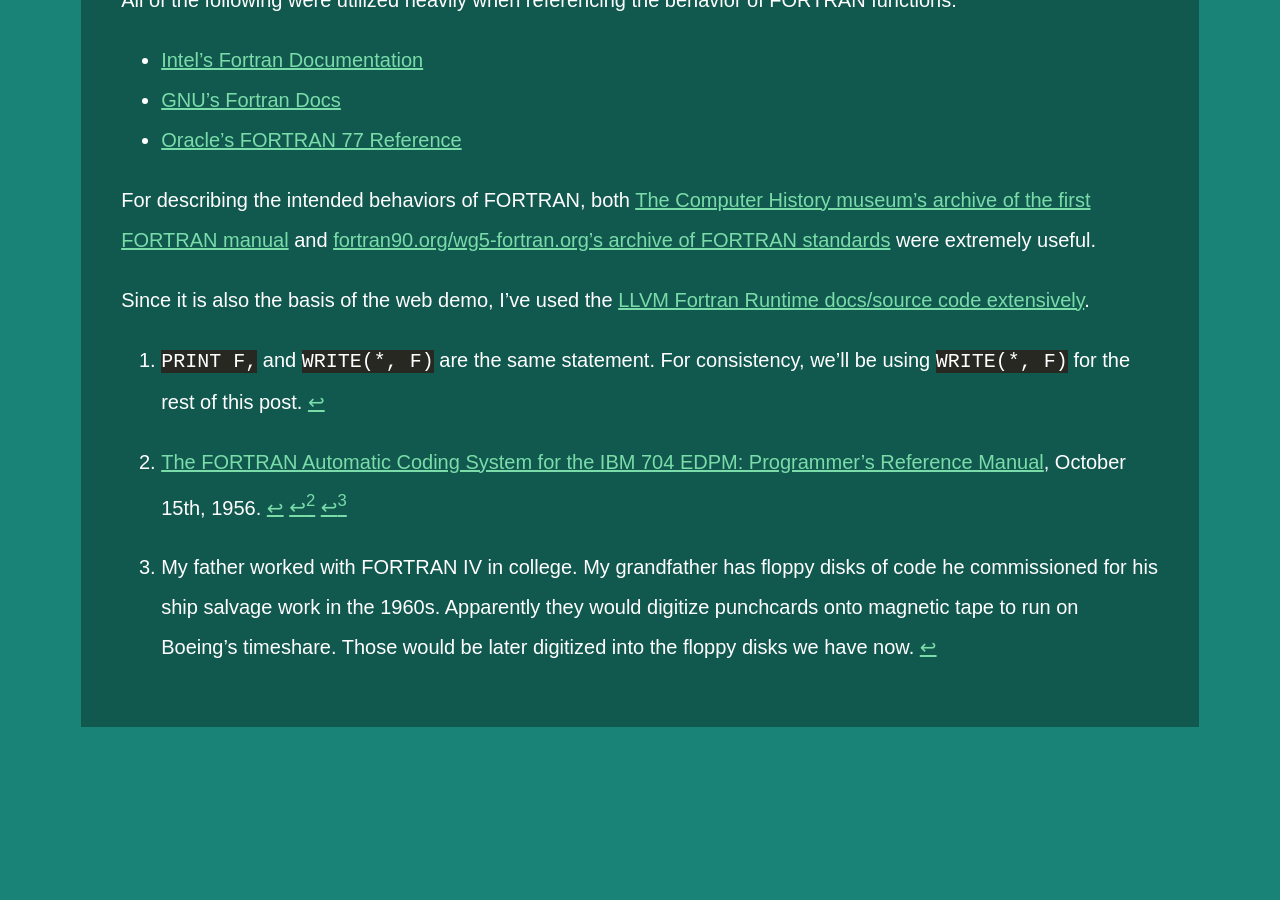
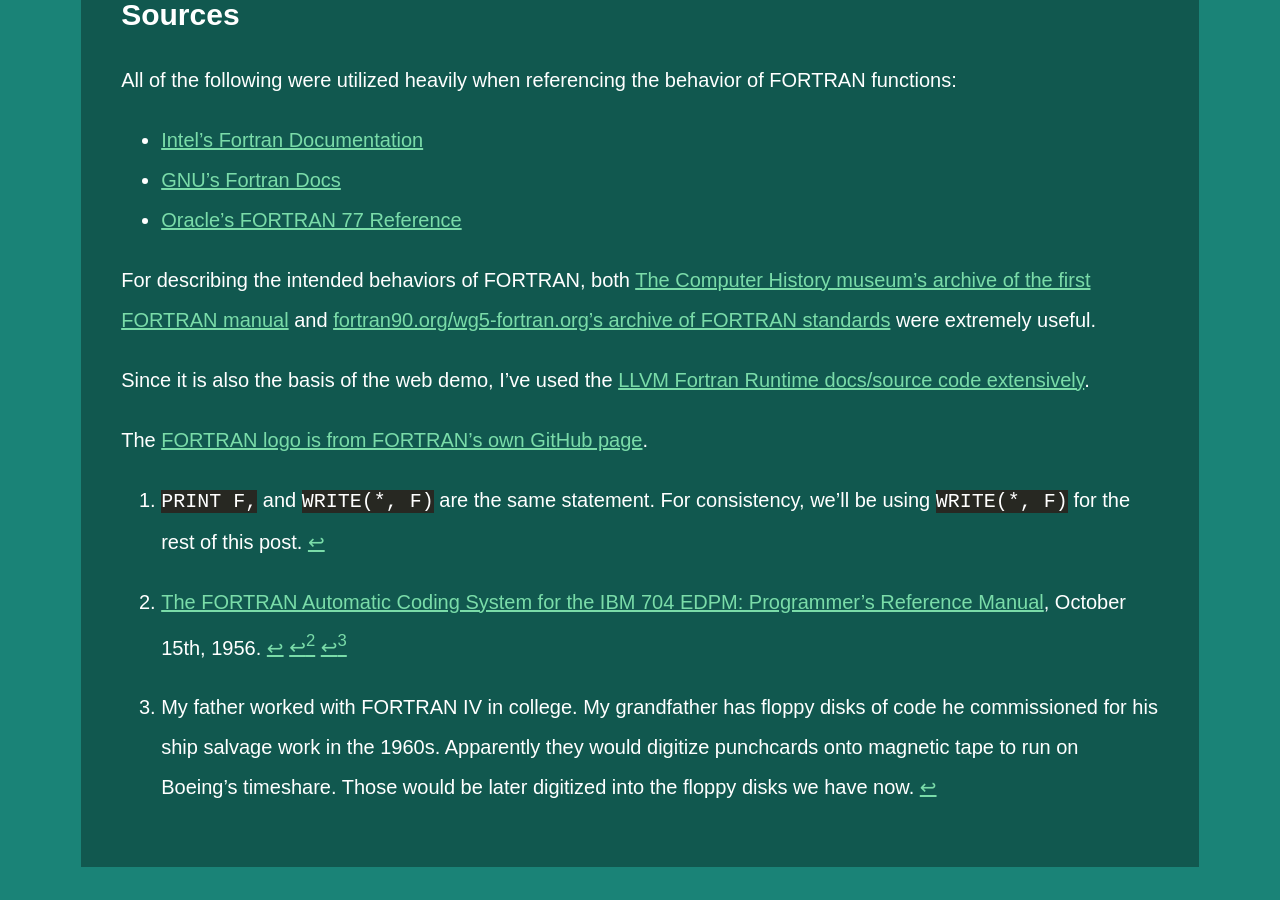
Before and after one commit to ambiguousname/ambiguousname.github.io, a Jekyll site: the page built from drafts/fortran_format.md, in a window 1280 px wide and 900 px high, scrolled down 11474 px. Built offline with Jekyll 4.4.1, drawn with Linux system fonts in a browser that asks for light colours; before the commit the page ends 12234 px from its top, so only the background shows below that.

Commit message:
Add FORTRAN logo

```diff
--- a/drafts/fortran_format.md
+++ b/drafts/fortran_format.md
@@ -1,6 +1,8 @@
 ---
 layout: post
 title: Explaining FORTRAN's FORMAT statement
+image: /assets/images/fortran_logo.svg
+image-alt: The FORTRAN logo
 ---
 
 If you've ever done any amount of programming, you may be familiar with formatted printing<!--more-->. It's used in almost every modern language I can think of, from Python to Lisp.
@@ -343,3 +345,5 @@
 For describing the intended behaviors of FORTRAN, both [The Computer History museum's archive of the first FORTRAN manual](https://archive.computerhistory.org/resources/text/Fortran/102649787.05.01.acc.pdf) and [fortran90.org/wg5-fortran.org's archive of FORTRAN standards](https://www.fortran90.org/) were extremely useful.
 
 Since it is also the basis of the web demo, I've used the [LLVM Fortran Runtime docs/source code extensively](https://github.com/llvm/llvm-project/tree/main/flang).
+
+The [FORTRAN logo is from FORTRAN's own GitHub page](https://github.com/fortran-lang/fortran-lang.org/blob/master/assets/img/fortran-logo.svg).
```
Also changed, not shown: assets/images/fortran_logo.svg (added).
